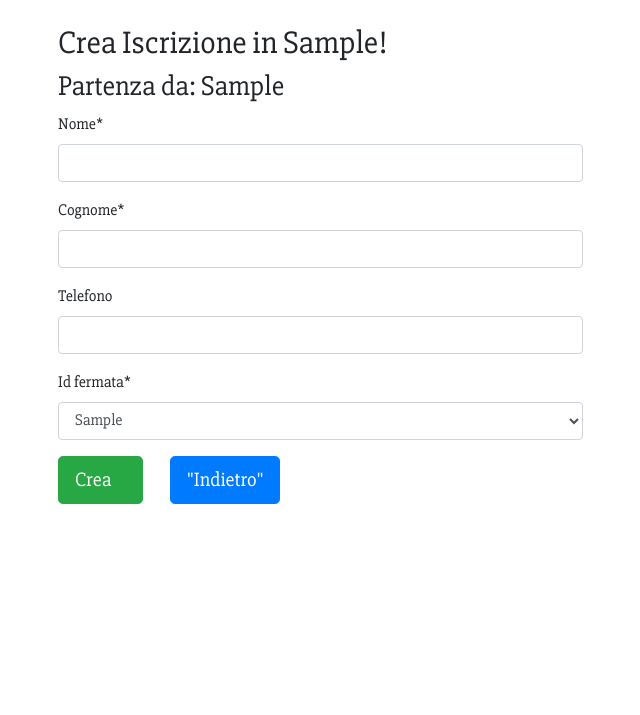
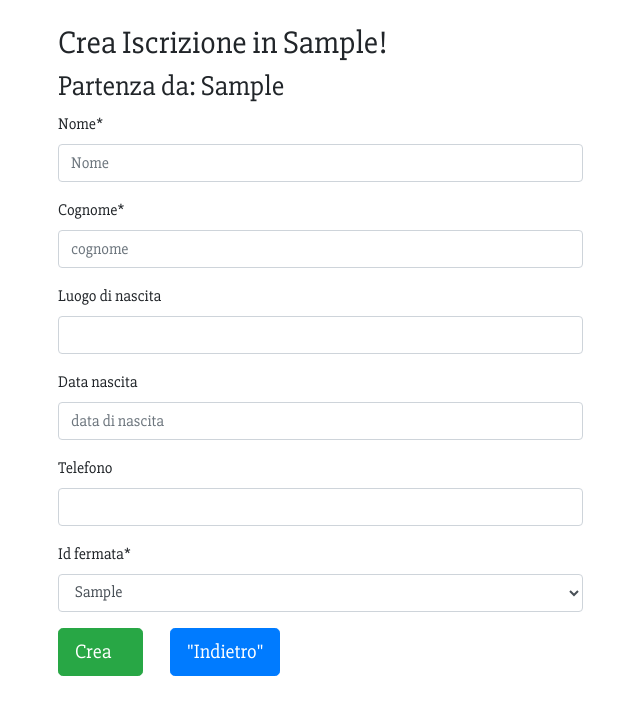
Before and after one commit to luigigentile/PrenotazioniMC1965, a Django app: page /iscrizione/evento/1/crea_iscrizione in a window 1280 px wide. Shown: the part 56-771 px from the top of the page, without its empty margins (42-682 px from the left). Run offline with Django 3.2, Linux system fonts and the light colour scheme; a user stored in the database is signed in; tables that the repository leaves empty hold one stand-in row (values such as "Sample post"); some libraries are stand-ins or nearby versions.

Commit message:
files aggiunti il 03-04-20

```diff
--- a/iscrizione/forms.py
+++ b/iscrizione/forms.py
@@ -5,12 +5,18 @@ from .models import Iscrizioni,Eventi,TabellaFermate
 class IscrizioneModelForm(forms.ModelForm):
     class Meta:
         model = Iscrizioni
-        fields = ['nome','cognome','telefono','id_fermata']
+        fields = ['nome','cognome','luogo_di_nascita','data_nascita','telefono','id_fermata']
+        widgets = {
+            "nome": forms.TextInput(attrs={"placeholder": "Nome"}),
+            "cognome": forms.TextInput(attrs={"placeholder": "cognome"}),
+            "data_nascita": forms.DateInput(attrs={"placeholder": "data di nascita"})
+        }
+
 
 class EventoModelForm(forms.ModelForm):
     class Meta:
         model = Eventi
-        fields = ['evento','nota','parte_da','data_evento']
+        fields = ['evento','nota','parte_da','numero_massimo_iscritti','data_evento']
 
 class TabellaFermateModelForm(forms.ModelForm):
     class Meta:
--- a/iscrizione/models.py
+++ b/iscrizione/models.py
@@ -8,6 +8,7 @@ class Eventi(models.Model):
     nota = models.CharField(max_length=250,blank=True)
     parte_da = models.CharField(max_length=50,blank=True)
     data_evento = models.DateTimeField(blank=True,null=True)
+    numero_massimo_iscritti = models.PositiveIntegerField(default=54)
 
     def __str__(self):
         return  str(self.evento)
@@ -39,6 +40,8 @@ class Iscrizioni(models.Model):
     id_user = models.ForeignKey(User,on_delete=models.CASCADE,related_name='iscrizioni')
     nome = models.CharField(max_length=50)
     cognome = models.CharField(max_length=50)
+    luogo_di_nascita = models.CharField(max_length=50,blank=True)
+    data_nascita = models.DateTimeField(blank=True,null=True)
     telefono = models.CharField(max_length=40,blank=True)
     id_fermata = models.ForeignKey(TabellaFermate,on_delete=models.CASCADE,related_name='fermate',default=1)
 
--- a/iscrizione/templates/iscrizione/crea_iscrizione.html
+++ b/iscrizione/templates/iscrizione/crea_iscrizione.html
@@ -1,6 +1,14 @@
 {% extends 'base.html' %}
 {% load crispy_forms_tags %}
 {% block head_title %} {{ block.super }} -  Crea Nuova Iscrizione  {% endblock head_title %}
+
+<script type="text/javascript">
+document.addEventListener("DOMContentLoaded", function() {
+                alert(` il tuo nome è luigi`);
+        } )
+    </script>
+
+
 
 {% block content %}
         <div class="row-justify-center mt-4">
--- a/iscrizione/views.py
+++ b/iscrizione/views.py
@@ -109,6 +109,7 @@ class EventList(ListView,LoginRequiredMixin):
         return context
 #
 
+
 @login_required
 def creaIscrizione(request,pk):
     evento = get_object_or_404(Eventi,pk=pk)
@@ -125,7 +126,7 @@ def creaIscrizione(request,pk):
 
     else:
         form = IscrizioneModelForm()
-    context = {'form':form, 'evento':evento}
+        context = {'form':form, 'evento':evento}
     return render(request,"iscrizione/crea_iscrizione.html",context)
 
 
```
Also changed, not shown: iscrizione/templates/iscrizione/UserIscrizioniList.html (+10 -2 lines), iscrizione/migrations/0004_auto_20200402_0941.py (added), iscrizione/migrations/0005_eventi_numero_massimo_iscritti.py (added).
